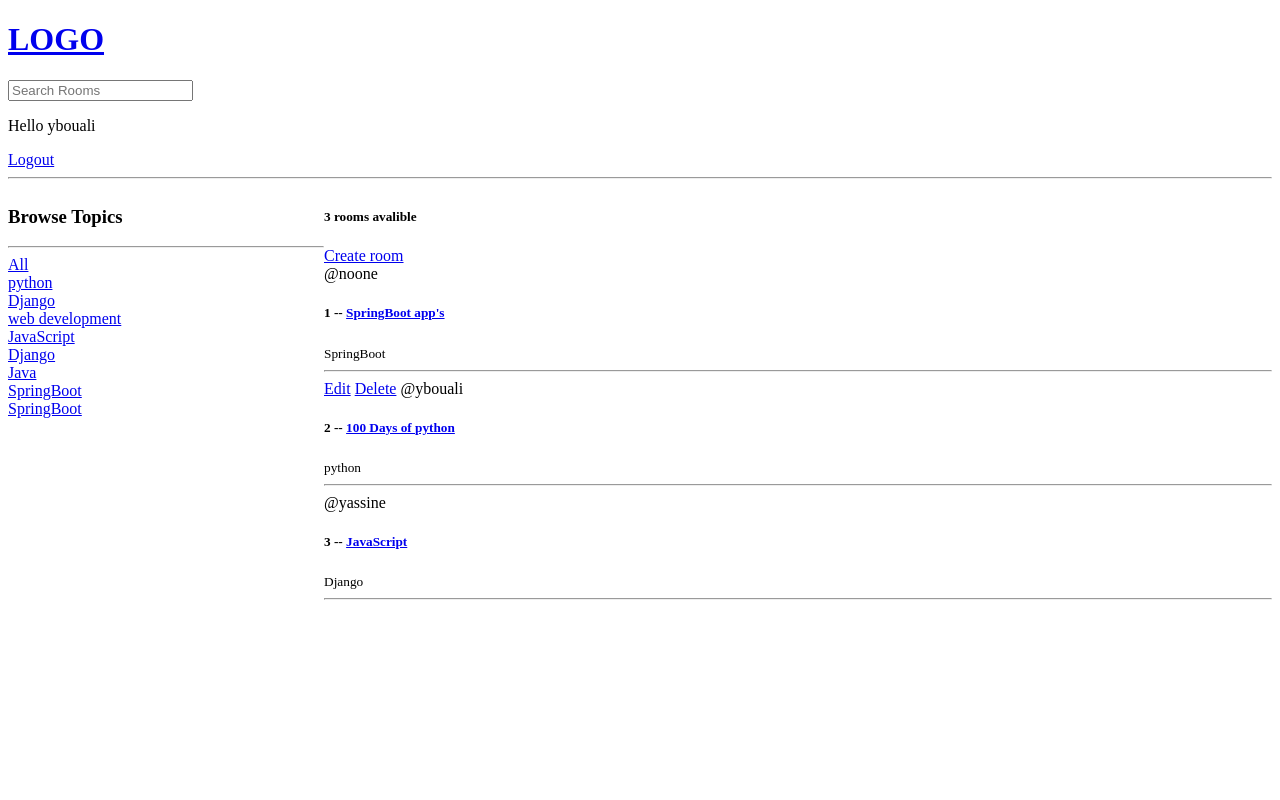
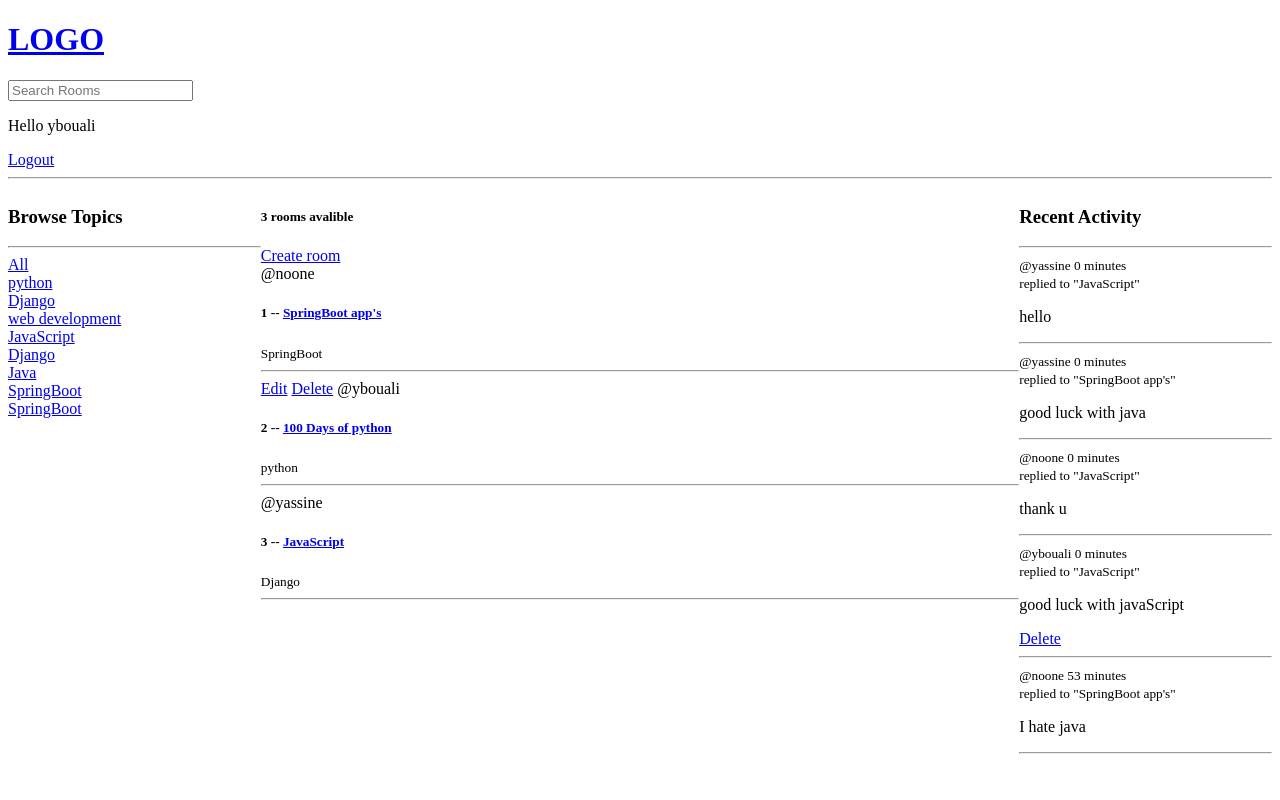
Before and after one commit to Ybouali/studyroom, a Django app: page / in a window 1280 px wide. Run offline with Django 5.2, Linux system fonts and the light colour scheme; a user stored in the database is signed in; data comes from the database, SQL or seed files in the repository; both versions use the stored data as it was after the commit.

Commit message:
start working on activity_components

```diff
--- a/base/models.py
+++ b/base/models.py
@@ -47,3 +47,6 @@
 
     def __str__(self) -> str:
         return self.body[0:50]
+
+    class Meta:
+        ordering = ['-updated', '-created']
--- a/base/templates/base/home.html
+++ b/base/templates/base/home.html
@@ -5,7 +5,7 @@
     <style>
         .home-container {
             display: grid;
-            grid-template-columns: 1fr 3fr;
+            grid-template-columns: 1fr 3fr 1fr;
         }
     </style>
 
@@ -45,6 +45,22 @@
             </div>
 
         </div>
+        <div>
+            <h3>Recent Activity</h3>
+            <hr>
+            {% for room_message in room_messages %}
+                <div>
+                    <small>@{{room_message.user}} {{room_message.created | timesince}}</small>
+                    <br>
+                    <small>replied to "{{room_message.room}}"</small>
+                    <p>{{room_message}}</p>
+                    {% if request.user == room_message.user %}
+                        <a href="{% url 'delete-message' room_message.id %}" >Delete</a>
+                    {% endif %}
+                    <hr>
+                </div>
+            {% endfor %}
+        </div>
 
 
     </div>
--- a/base/views.py
+++ b/base/views.py
@@ -80,7 +80,9 @@
 
     room_count = rooms.count()
 
-    context = { 'rooms': enumerate(rooms, start=1), 'topics': topics, 'room_count': room_count}
+    room_messages = Message.objects.filter(Q(room__topic__name__icontains=q))
+
+    context = { 'rooms': enumerate(rooms, start=1), 'topics': topics, 'room_count': room_count, 'room_messages': room_messages}
 
     return render(request, 'base/home.html', context)
 
```
Also changed, not shown: base/templates/base/activity_components.html (added), db.sqlite3.
